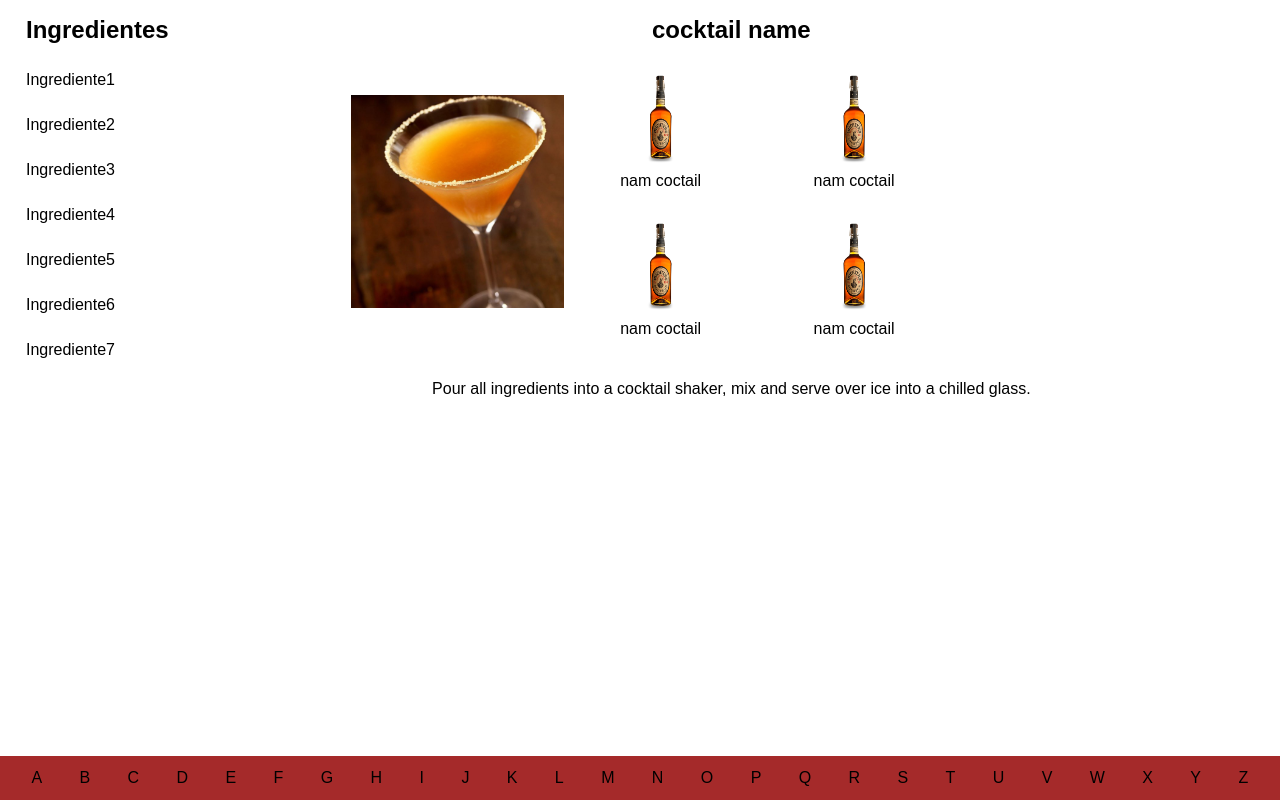
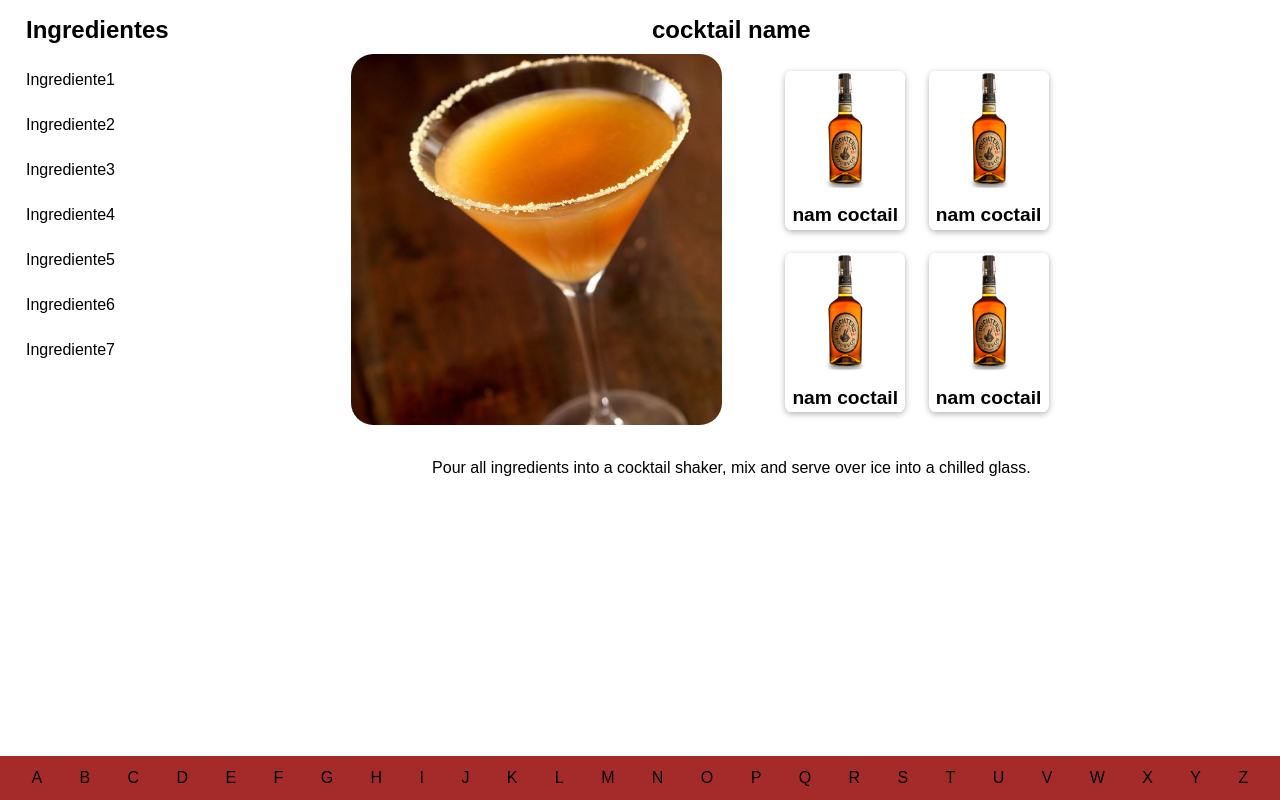
Before and after one commit to JohannTafur/CocktailAPIFinalProject, a plain HTML site: page html/index.html in a window 1280 px wide. Drawn offline with Linux system fonts and the light colour scheme; no server answers.

Commit message:
finish ingredients presentation

```diff
--- a/css/style.css
+++ b/css/style.css
@@ -50,20 +50,52 @@ Styles of displaying cocktail information
     width: 28%;
 }
 
+#principalCoctail {
+    width: 60%;
+}
+
+#principalCoctail img{
+    border-radius: 6%;
+    width: 100%;
+}
+
 #cocktailIngredients {
     display: flex;
     flex-wrap: wrap;
-}
+    justify-content: center;
+    align-items: center;
+  }
 
-#cocktailIngredients div{
-    width: 28%;
-    margin: 20PX;
-}
+  #cocktailIngredients div {
+    display: flex;
+    flex-direction: column;
+    align-items: center;
+    justify-content: center;
+    margin: 3%;
+    border-radius: 5%;
+    background-color: rgba(255, 255, 255, 0.9);
+    box-shadow: 0px 2px 6px rgba(0, 0, 0, 0.3);
+    transition: transform 0.3s ease-in-out;
+  }
 
-#cocktailIngredients img {
-    width: 50%;
-    height: 83%;
-}
+  #cocktailIngredients div:hover {
+    transform: translateY(-10px);
+  }
+
+  #cocktailIngredients img {
+    width: 120px;
+    height: 120px;
+    border-radius: 50%;
+    object-fit: cover;
+    margin-bottom: 10px;
+  }
+
+  #cocktailIngredients p {
+    font-size: 1.2rem;
+    font-weight: bold;
+    text-align: center;
+  }
+
 
 /*
 cocktail cards style
--- a/html/index.html
+++ b/html/index.html
@@ -28,8 +28,9 @@
                 <h1>cocktail name</h1>
 
                 <div id="cocktailInformation">
-                    <img src="../img/2x8thr1504816928.jpg" alt="">
-
+                    <div id="principalCoctail">
+                        <img src="../img/2x8thr1504816928.jpg" alt="">
+                    </div>
                     <div id="cocktailIngredients">
                         <div>
                             <img src="../img/Bourbon-Medium.png" alt="">
```
